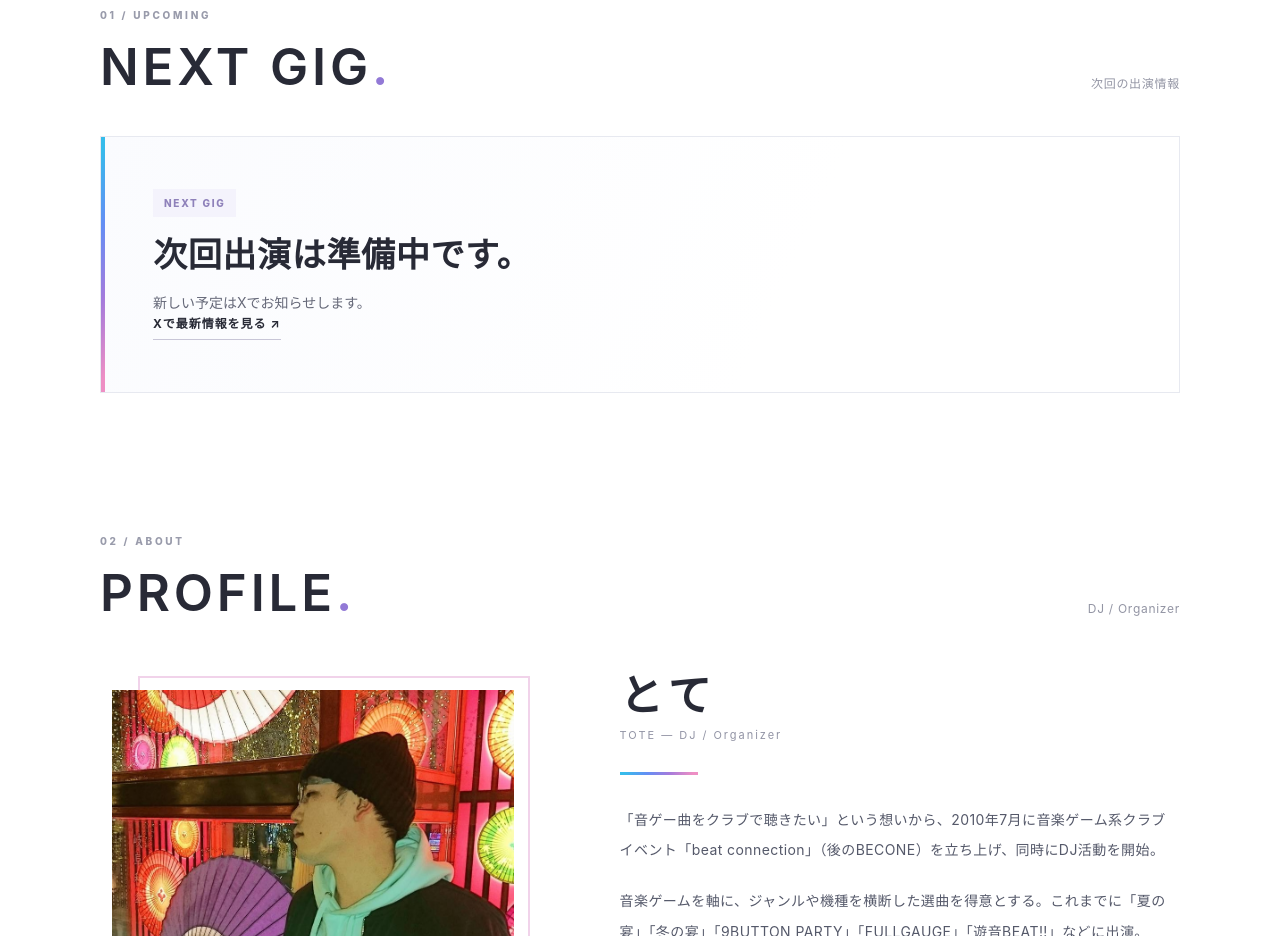
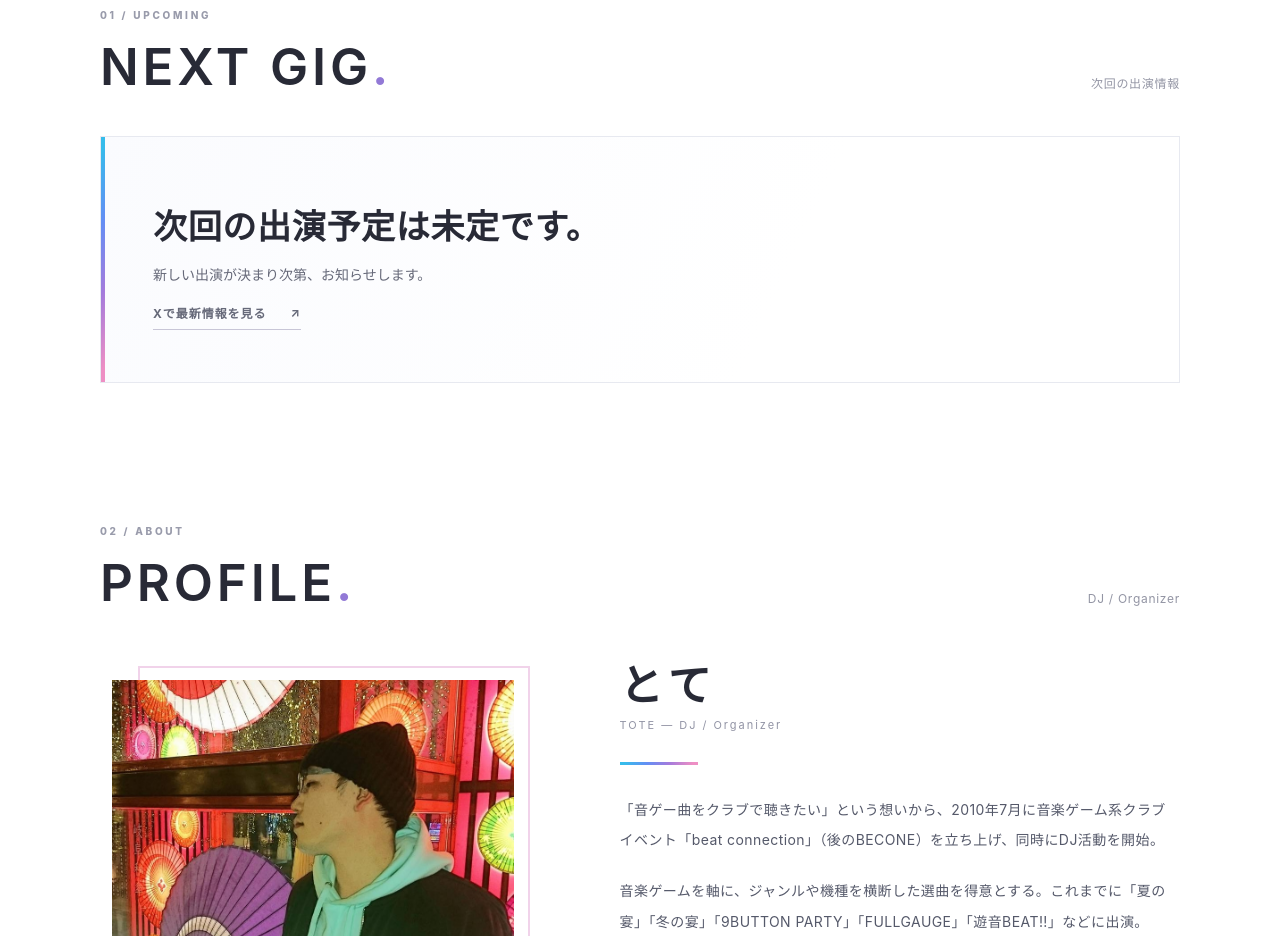
Before and after one commit to dj-tote/dj-tote-site, a plain HTML site: page index.html in a window 1280 px wide. Shown: the part 911-1847 px from the top of the page. Drawn offline with Linux system fonts and the light colour scheme.

Commit message:
Add files via upload

```diff
--- a/index.html
+++ b/index.html
@@ -4,7 +4,7 @@
   <meta charset="utf-8">
   <meta name="viewport" content="width=device-width, initial-scale=1">
   <meta name="theme-color" content="#ffffff">
-  <meta name="description" content="DJ / Organizer とて（TOTE）の公式サイト。2010年からの活動プロフィール、次回出演、BECONEの歩み、244件のDJ出演履歴。">
+  <meta name="description" content="DJ / Organizer とて（TOTE）の公式サイト。2010年からの活動プロフィール、次回出演、BECONEの歩み、245件のDJ出演履歴。">
   <meta property="og:type" content="website">
   <meta property="og:locale" content="ja_JP">
   <meta property="og:title" content="とて | TOTE — DJ / Organizer">
@@ -68,15 +68,12 @@
     <div class="page-content">
       <section class="section" id="next-gig" aria-labelledby="next-title">
         <div class="section-head"><div><span class="eyebrow">01 / UPCOMING</span><h2 id="next-title">NEXT GIG<span class="period">.</span></h2></div><p class="section-intro">次回の出演情報</p></div>
-        <article class="upcoming" id="upcoming-card" aria-live="polite">
-          <div class="upcoming-date" aria-label="2026年11月15日 日曜日"><span class="upcoming-year">2026</span><span class="upcoming-md">11<span class="separator">/</span>15</span><span class="upcoming-weekday">SUNDAY</span></div>
+        <article class="upcoming upcoming-empty" id="upcoming-card" aria-live="polite">
           <div class="upcoming-info">
-            <h3>月あかり夢てらす<br>20th Anniversary Party Day3</h3>
-            <p class="upcoming-when"><time datetime="2026-11-15T17:00:00+09:00">2026.11.15 SUN&nbsp; 17:00–23:00</time></p>
-            <p class="upcoming-venue">神奈川・川崎　月あかり夢てらす</p>
-            <p style="margin-top: 16px;"><a class="inline-link" href="https://twipla.jp/events/745158" target="_blank" rel="noopener noreferrer">イベント詳細を見る <span aria-hidden="true">↗</span></a></p>
+            <h3>次回の出演予定は未定です。</h3>
+            <p>新しい出演が決まり次第、お知らせします。</p>
+            <p style="margin-top: 20px;"><a class="inline-link" href="https://x.com/tote_becone" target="_blank" rel="noopener noreferrer">Xで最新情報を見る <span aria-hidden="true">↗</span></a></p>
           </div>
-          <div class="upcoming-icon" aria-hidden="true">↗</div>
         </article>
       </section>
 
@@ -104,7 +101,7 @@
 
       <section class="section archive-section" id="archive" aria-labelledby="archive-title">
         <div class="section-head"><div><span class="eyebrow">04 / HISTORY</span><h2 id="archive-title">GIG ARCHIVE<span class="period">.</span></h2></div><p class="section-intro">2010年からの出演履歴</p></div>
-        <div class="archive-hero"><div><p class="archive-intro">2010 — 2026</p><p class="archive-count"><span id="archive-total">244</span><span>GIGS<br>RECORDED</span></p></div><p>出演したイベントの記録。年別・キーワードで探せます。<br><small>※記録に基づく掲載です。公演情報は各主催者の案内もご確認ください。</small></p></div>
+        <div class="archive-hero"><div><p class="archive-intro">2010 — 2026</p><p class="archive-count"><span id="archive-total">245</span><span>GIGS<br>RECORDED</span></p></div><p>出演したイベントの記録。年別・キーワードで探せます。<br><small>※記録に基づく掲載です。公演情報は各主催者の案内もご確認ください。</small></p></div>
         <div class="archive-controls"><label class="filter"><span>YEAR</span><select id="year-select" aria-label="出演年で絞り込み"><option value="all">ALL YEARS</option></select></label><label class="filter search"><span>SEARCH</span><input id="gig-search" type="search" placeholder="イベント名・会場で探す" aria-label="イベント名や会場で検索" autocomplete="off"></label></div>
         <p class="archive-result" id="archive-result" role="status">出演履歴を読み込んでいます…</p>
         <ol class="gig-list" id="gig-list" aria-label="DJ出演履歴"></ol>
--- a/main.js
+++ b/main.js
@@ -90,15 +90,22 @@
     }
   }
   function showUpcoming() {
-    const formatter = new Intl.DateTimeFormat('en-CA',{timeZone:'Asia/Tokyo',year:'numeric',month:'2-digit',day:'2-digit'});
-    const parts=formatter.formatToParts(new Date());
-    const date=Object.fromEntries(parts.map(x=>[x.type,x.value]));
-    const today=`${date.year}-${date.month}-${date.day}`;
-    const upcoming=document.querySelector('#upcoming-card');
-    if(today>'2026-11-15') {
-      upcoming.className='upcoming upcoming-empty';
-      upcoming.innerHTML='<div class="upcoming-info"><span class="tiny-label">NEXT GIG</span><h3>次回出演は準備中です。</h3><p>新しい予定はXでお知らせします。</p><a class="inline-link" href="https://x.com/tote_becone" target="_blank" rel="noopener noreferrer">Xで最新情報を見る ↗</a></div>';
+    const upcoming = document.querySelector('#upcoming-card');
+    if (!upcoming) return;
+    // When a future gig is written into index.html, expire it on the following day (Japan time).
+    const time = upcoming.querySelector('time[datetime]');
+    if (!time) return; // Already showing the no-upcoming state.
+    const gigDate = (time.getAttribute('datetime') || '').slice(0, 10);
+    if (!/^\d{4}-\d{2}-\d{2}$/.test(gigDate)) return;
+    const formatter = new Intl.DateTimeFormat('en-CA', {timeZone: 'Asia/Tokyo', year: 'numeric', month: '2-digit', day: '2-digit'});
+    const parts = formatter.formatToParts(new Date());
+    const date = Object.fromEntries(parts.map(x => [x.type, x.value]));
+    const today = `${date.year}-${date.month}-${date.day}`;
+    if (today > gigDate) {
+      upcoming.className = 'upcoming upcoming-empty';
+      upcoming.innerHTML = '<div class="upcoming-info"><h3>次回の出演予定は未定です。</h3><p>新しい出演が決まり次第、お知らせします。</p><p style="margin-top: 20px;"><a class="inline-link" href="https://x.com/tote_becone" target="_blank" rel="noopener noreferrer">Xで最新情報を見る <span aria-hidden="true">↗</span></a></p></div>';
     }
   }
+
   showUpcoming();loadGigs();
 })();
```
